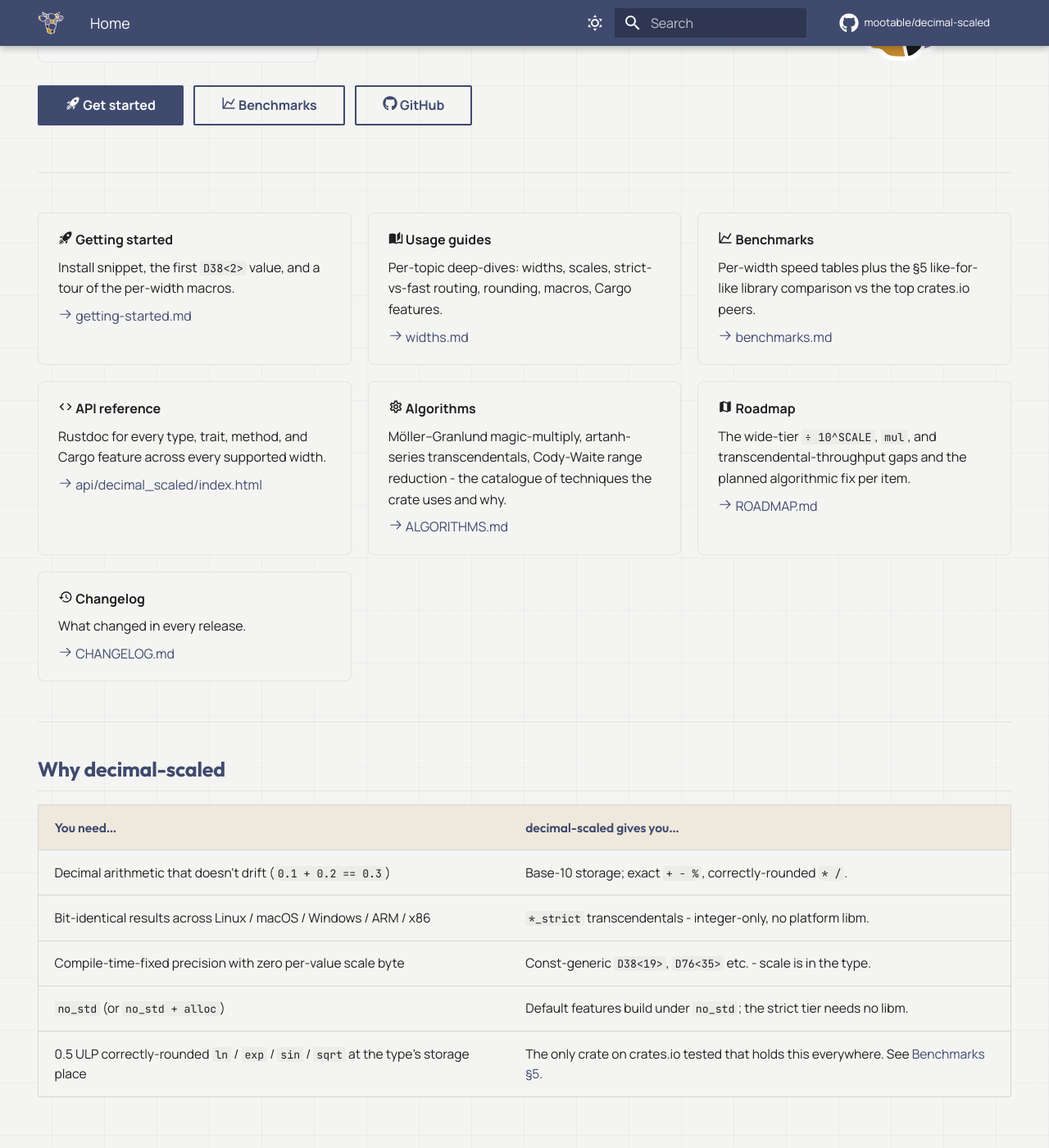
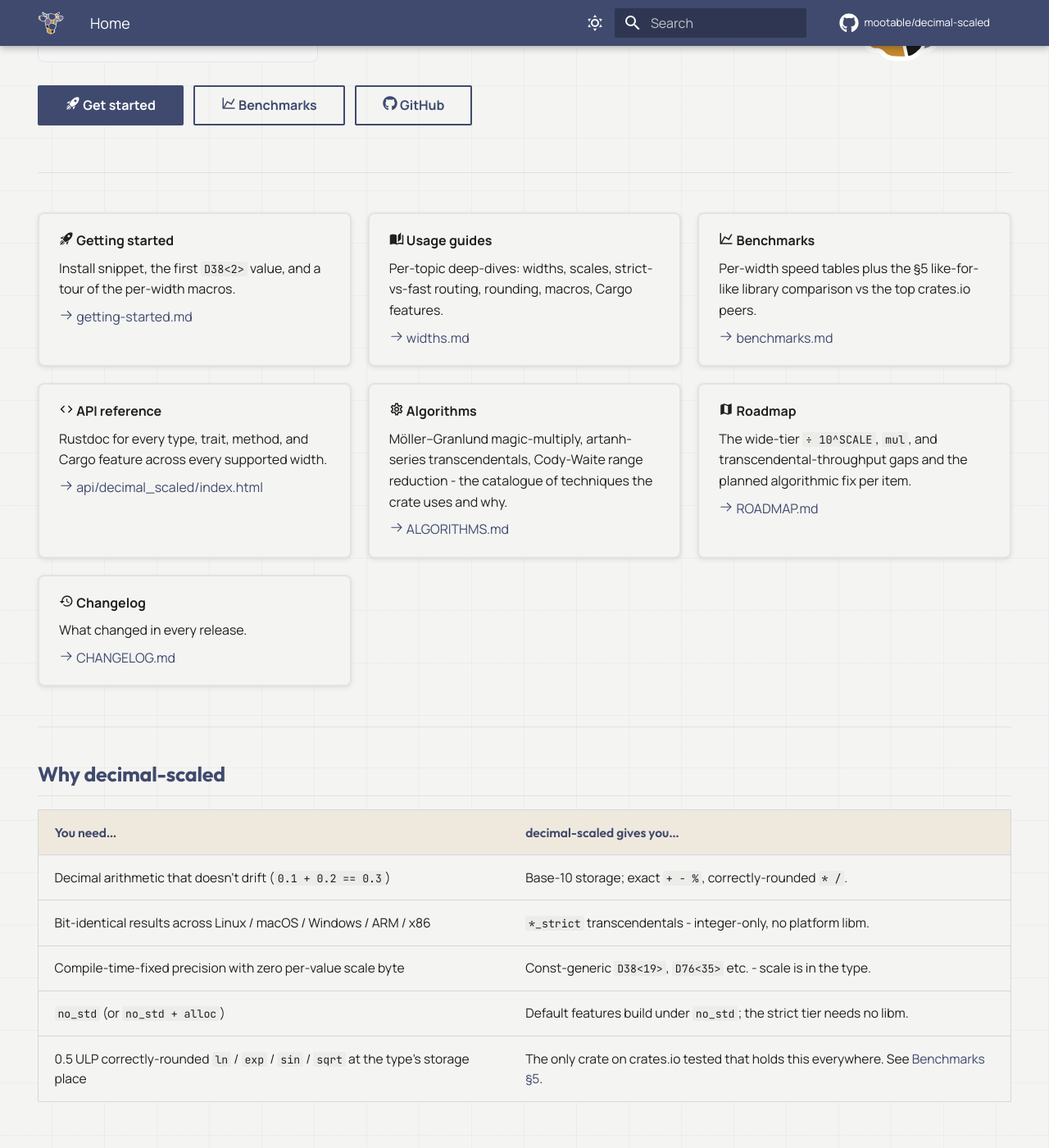
Before and after one commit to mootable/decimal-scaled, an MkDocs documentation site: the page built from docs/index.md, in a window 1280 px wide and 1400 px high, scrolled down 447 px. Shown: the whole window at 82% size. Built offline with MkDocs 1.6.1 and Material for MkDocs 9.7.7, drawn with Linux system fonts in a browser that asks for light colours; comment, search, counter and statistics services are not loaded.

Commit message:
docs: grid cards — 2px border + resting drop shadow, lift on hover
Borders go from 1px to 2px so the card edges read as deliberate
panels rather than thin dividers. Adds a two-layer resting drop
shadow (6px soft + 2px tight) so each card sits proud of the
paper-grid backdrop. Hover state lifts the shadow further
(14px + 4px) and keeps the existing border-colour change to
the dusk primary.

```diff
--- a/docs/stylesheets/extra.css
+++ b/docs/stylesheets/extra.css
@@ -218,15 +218,16 @@
   list-style: none;
 }
 .md-typeset .grid.cards > :is(ul, ol) > li {
-  border: 1px solid var(--md-default-fg-color--lightest);
+  border: 2px solid var(--md-default-fg-color--lightest);
   border-radius: 8px;
   padding: 1rem 1.2rem;
   background: var(--md-default-bg-color);
-  transition: border-color 200ms, box-shadow 200ms;
+  box-shadow: 0 2px 6px rgba(26, 26, 26, 0.08), 0 1px 2px rgba(26, 26, 26, 0.04);
+  transition: border-color 200ms, box-shadow 200ms, transform 200ms;
 }
 .md-typeset .grid.cards > :is(ul, ol) > li:hover {
   border-color: var(--md-primary-fg-color);
-  box-shadow: 0 2px 8px rgba(26, 26, 26, 0.06);
+  box-shadow: 0 4px 14px rgba(26, 26, 26, 0.12), 0 2px 4px rgba(26, 26, 26, 0.06);
 }
 
 /* Footer: keep brand attribution */
```
